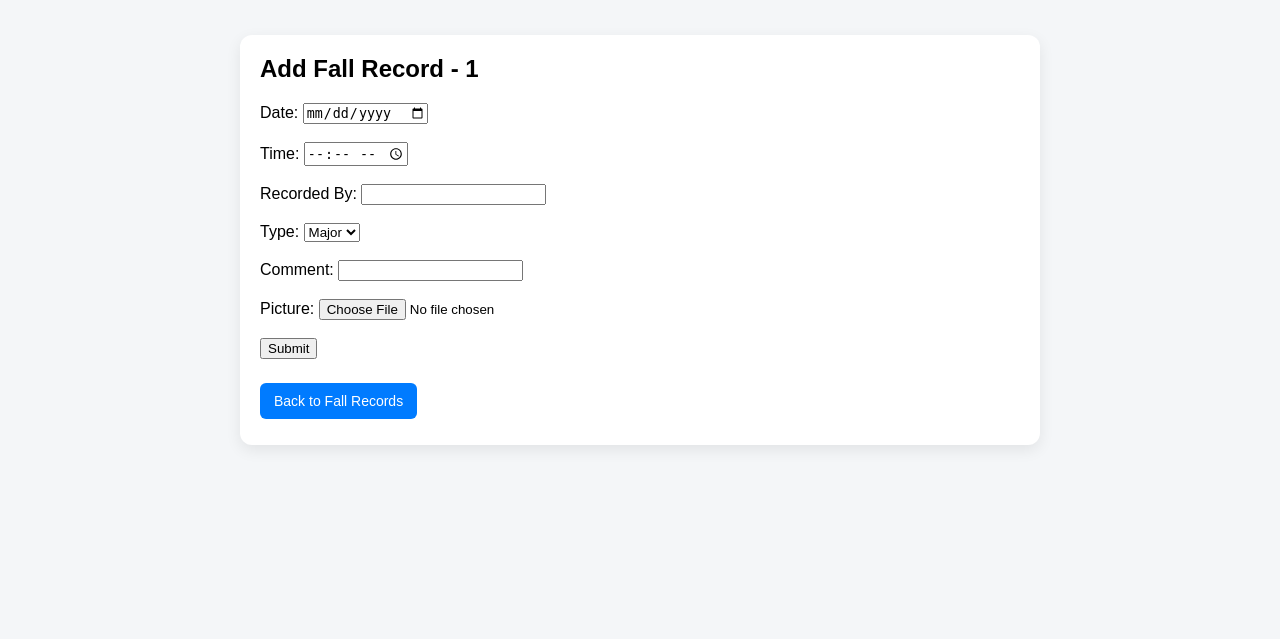
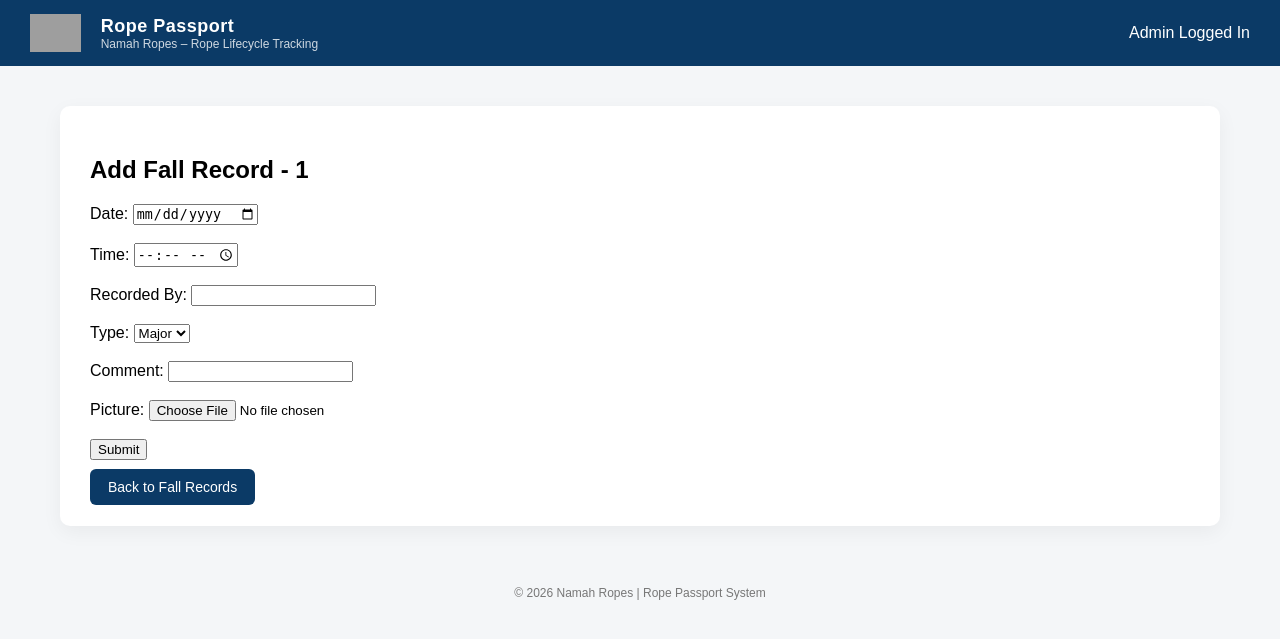
Before and after one commit to rohan-namahropes/passport, a Flask app: page /rope/1/falls/add-new in a window 1280 px wide. Shown: the top 639 px of the page. Run offline with Flask 3, Linux system fonts and the light colour scheme; the visitor is signed in with stand-in values (Sample User, id 1); some libraries are stand-ins or nearby versions; grey boxes are pictures that could not be loaded.

Commit message:
Update base.html

```diff
--- a/templates/base.html
+++ b/templates/base.html
@@ -1,126 +1,143 @@
 <!DOCTYPE html>
-<html lang="en">
+<html>
 <head>
-    <meta charset="UTF-8">
-    <title>{% block title %}Rope Tracking{% endblock %}</title>
+    <title>{% block title %}{% endblock %} | Rope Passport</title>
 
-    <!-- 🔥 THIS FIXES MOBILE ZOOM ISSUE -->
-    <meta name="viewport" content="width=device-width, initial-scale=1.0">
+    <meta name="viewport" content="width=device-width, initial-scale=1">
 
     <style>
         body {
-            margin: 0;
-            font-family: Arial, sans-serif;
-            background: #f4f6f8;
+            margin:0;
+            font-family: Arial, Helvetica, sans-serif;
+            background:#f4f6f8;
+        }
+
+        header {
+            background:#0B3A66;
+            color:white;
+            padding:14px 30px;
+            display:flex;
+            align-items:center;
+            justify-content:space-between;
+        }
+
+        .brand {
+            display:flex;
+            align-items:center;
+            gap:20px;
+        }
+
+        .brand img {
+            height:38px;
+        }
+
+        .brand-title {
+            font-size:18px;
+            font-weight:bold;
+            letter-spacing:0.5px;
+        }
+
+        .brand-sub {
+            font-size:12px;
+            opacity:0.8;
         }
 
         .container {
-            max-width: 800px;
-            margin: 20px auto;
-            padding: 15px;
-        }
-
-        .card {
-            background: white;
-            padding: 20px;
-            border-radius: 12px;
-            box-shadow: 0 5px 15px rgba(0,0,0,0.08);
-        }
-
-        h1, h2, h3 {
-            margin-top: 0;
+            max-width:1100px;
+            margin:40px auto;
+            background:white;
+            padding:30px;
+            border-radius:10px;
+            box-shadow:0 6px 20px rgba(0,0,0,0.05);
         }
 
         .btn {
-            display: inline-block;
-            padding: 10px 14px;
-            background: #007BFF;
-            color: white;
-            text-decoration: none;
-            border-radius: 6px;
-            margin: 6px 4px 6px 0;
-            font-size: 14px;
+            background:#0B3A66;
+            color:white;
+            padding:10px 18px;
+            border:none;
+            border-radius:6px;
+            text-decoration:none;
+            font-size:14px;
+            cursor:pointer;
         }
 
         .btn:hover {
-            opacity: 0.9;
+            background:#072844;
+        }
+
+        .btn-orange {
+            background:#F58220;
+        }
+
+        .btn-orange:hover {
+            background:#d86f17;
         }
 
         table {
-            width: 100%;
-            border-collapse: collapse;
-            margin-top: 15px;
-            font-size: 14px;
+            width:100%;
+            border-collapse:collapse;
         }
 
         th, td {
-            border: 1px solid #ddd;
-            padding: 8px;
-            text-align: left;
+            padding:10px;
+            border-bottom:1px solid #eee;
+            text-align:left;
         }
 
         th {
-            background: #f0f0f0;
-        }
-
-        .status-badge {
-            padding: 6px 12px;
-            border-radius: 20px;
-            color: white;
-            font-weight: bold;
-            font-size: 14px;
-        }
-
-        .status-pill {
-    display: inline-block;
-    padding: 6px 18px;
-    border-radius: 999px;
-    font-weight: 700;
-    font-size: 14px;
-    letter-spacing: 1px;
-    text-transform: uppercase;
-    color: white;
+            background:#f0f3f6;
         }
 
         .status-active {
-    background: #15803d;   /* rich green */
+            color:#0B3A66;
+            font-weight:bold;
         }
 
         .status-due {
-    background: #f59e0b;   /* amber */
-}
-
-.status-damaged {
-    background: #dc2626;   /* red */
+            color:#F58220;
+            font-weight:bold;
         }
 
         .status-retired {
-    background: #374151;   /* dark grey */
+            color:#d62828;
+            font-weight:bold;
         }
 
-        .green { background: #28a745; }
-        .orange { background: #ff9800; }
-        .red { background: #dc3545; }
-        .dark { background: #343a40; }
-
-        img.responsive-img {
-            max-width: 100%;
-            height: auto;
-            border-radius: 8px;
-        }
-
-        /* 📱 Make tables scrollable on small screens */
-        .table-wrapper {
-            overflow-x: auto;
+        footer {
+            text-align:center;
+            padding:20px;
+            font-size:12px;
+            color:#777;
         }
     </style>
 </head>
 
 <body>
+
+<header>
+    <div class="brand">
+        <img src="https://www.namahropes.com/wp-content/uploads/2025/05/namah-logo-horizontal-color.png.png">
+        <div>
+            <div class="brand-title">Rope Passport</div>
+            <div class="brand-sub">Namah Ropes – Rope Lifecycle Tracking</div>
+        </div>
+    </div>
+
+    <div>
+        {% if session.get("is_admin") %}
+            Admin Logged In
+        {% endif %}
+    </div>
+</header>
+
 <div class="container">
-        <div class="card">
     {% block content %}{% endblock %}
 </div>
-    </div>
+
+<footer>
+    © 2026 Namah Ropes | Rope Passport System
+</footer>
+
 </body>
 </html>
```
Lines whose indentation alone changed are shown as unchanged.
